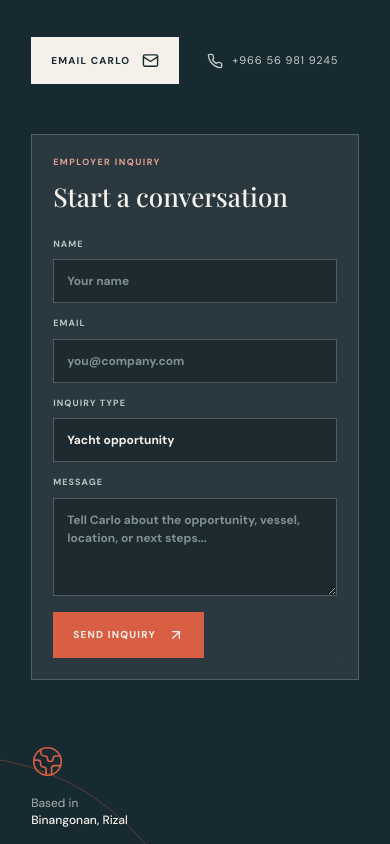
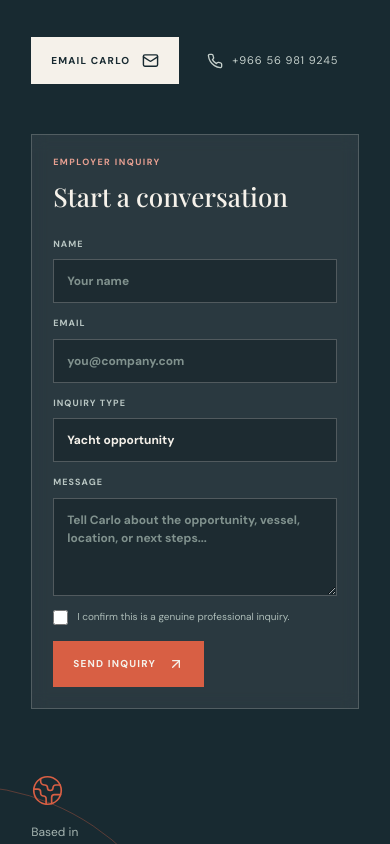
Before and after one commit to carlocorro0620-byte/carlo-corro-culinary, a React (Vite) app in the folder client/: page / in a window 390 px wide. Shown: the part 8560-9404 px from the top of the page. Built offline with nearby package versions, Linux system fonts and the light colour scheme; a web font is replaced by a local one.

Commit message:
Checkpoint: Added a hidden honeypot field, minimum form-completion time check, human-confirmation checkbox, and accessible error messages to reduce fake employer inquiries. Verified the responsive layout and clean TypeScript status.

```diff
--- a/client/src/index.css
+++ b/client/src/index.css
@@ -161,6 +161,7 @@ h2 { font-size: clamp(42px, 5.2vw, 72px); line-height: .97; letter-spacing: -.05
 .form-intro { display: grid; gap: 7px; margin-bottom: 22px; }
 .form-intro span { color: #e7a092; font-size: 9px; letter-spacing: .16em; font-weight: 700; }
 .form-intro strong { font-family: 'Playfair Display', serif; font-size: 26px; font-weight: 500; }
+.honeypot-field { position: absolute !important; width: 1px !important; height: 1px !important; overflow: hidden !important; clip: rect(0 0 0 0) !important; clip-path: inset(50%) !important; white-space: nowrap !important; margin: -1px !important; padding: 0 !important; border: 0 !important; }
 .contact-form label { display: grid; gap: 8px; color: #bac7c4; font-size: 9px; font-weight: 700; letter-spacing: .12em; text-transform: uppercase; margin-bottom: 14px; }
 .contact-form input, .contact-form select, .contact-form textarea { width: 100%; border: 1px solid rgba(245,241,234,.24); background: rgba(16,31,37,.5); color: var(--cream); padding: 12px 13px; font-family: 'DM Sans', sans-serif; font-size: 12px; letter-spacing: 0; text-transform: none; outline: none; transition: border-color .18s ease, background .18s ease; }
 .contact-form input::placeholder, .contact-form textarea::placeholder { color: #81928e; }
@@ -168,8 +169,11 @@ h2 { font-size: clamp(42px, 5.2vw, 72px); line-height: .97; letter-spacing: -.05
 .contact-form select { appearance: none; }
 .contact-form textarea { resize: vertical; min-height: 98px; line-height: 1.5; }
 .form-row { display: grid; grid-template-columns: 1fr 1fr; gap: 12px; }
+.human-check { display: flex !important; grid-template-columns: none !important; align-items: flex-start; gap: 9px !important; color: #aebdb9 !important; font-size: 10px !important; line-height: 1.45; letter-spacing: 0 !important; text-transform: none !important; font-weight: 400 !important; }
+.human-check input { width: 15px; height: 15px; margin: 0; accent-color: var(--coral); flex: 0 0 auto; }
 .form-submit { margin-top: 2px; background: var(--coral); color: var(--cream); cursor: pointer; border: 0; }
 .form-status { color: #e7a092 !important; font-size: 10px !important; margin: 13px 0 0 !important; }
+.form-error { color: #f0b0a2 !important; }
 .contact-side { align-self: end; border-left: 1px solid rgba(255,255,255,.17); padding: 15px 0 5px 30px; display: grid; gap: 17px; color: #a5b4b0; font-size: 12px; line-height: 1.45; }
 .contact-side svg { color: var(--coral); }
 .contact-side b { color: var(--cream); font-weight: 500; }
--- a/client/src/pages/Home.tsx
+++ b/client/src/pages/Home.tsx
@@ -78,6 +78,9 @@ export default function Home() {
   const [menuOpen, setMenuOpen] = useState(false);
   const [scrolled, setScrolled] = useState(false);
   const [contactSent, setContactSent] = useState(false);
+  const [contactError, setContactError] = useState("");
+  const [formStartedAt, setFormStartedAt] = useState<number | null>(null);
+  const [humanCheck, setHumanCheck] = useState(false);
 
   useEffect(() => {
     const onScroll = () => setScrolled(window.scrollY > 18);
@@ -93,10 +96,20 @@ export default function Home() {
   const handleContactSubmit = (event: FormEvent<HTMLFormElement>) => {
     event.preventDefault();
     const form = new FormData(event.currentTarget);
+    const honeypot = String(form.get("website") || "").trim();
     const name = String(form.get("name") || "").trim();
     const email = String(form.get("email") || "").trim();
     const inquiry = String(form.get("inquiry") || "General opportunity");
     const message = String(form.get("message") || "").trim();
+    if (honeypot || (formStartedAt && Date.now() - formStartedAt < 2500)) {
+      setContactError("Please wait a moment and try again.");
+      return;
+    }
+    if (!humanCheck) {
+      setContactError("Please confirm that you are sending a genuine professional inquiry.");
+      return;
+    }
+    setContactError("");
     const subject = encodeURIComponent(`${inquiry} — portfolio inquiry from ${name}`);
     const body = encodeURIComponent(`Name: ${name}\nEmail: ${email}\nInquiry: ${inquiry}\n\nMessage:\n${message}`);
     setContactSent(true);
@@ -206,12 +219,15 @@ export default function Home() {
 
         <section className="contact-section" id="contact">
           <div className="contact-inner"><div className="section-kicker light-kicker">The next service</div><h2>Let's create something<br /><i>worth remembering.</i></h2><p>For yacht, culinary leadership, sushi, Italian cuisine, pastry, and high-volume hospitality opportunities.</p><div className="contact-actions"><a className="button button-light" href="mailto:carlocorro0620@gmail.com">Email Carlo <Mail size={17} /></a><a className="contact-detail" href="tel:+966569819245"><Phone size={16} />+966 56 981 9245</a></div></div>
-          <form className="contact-form" onSubmit={handleContactSubmit}>
+          <form className="contact-form" onSubmit={handleContactSubmit} onFocus={() => setFormStartedAt((startedAt) => startedAt ?? Date.now())}>
             <div className="form-intro"><span>EMPLOYER INQUIRY</span><strong>Start a conversation</strong></div>
+            <label className="honeypot-field" aria-hidden="true">Website<input name="website" type="text" tabIndex={-1} autoComplete="off" /></label>
             <div className="form-row"><label>Name<input name="name" type="text" placeholder="Your name" required /></label><label>Email<input name="email" type="email" placeholder="you@company.com" required /></label></div>
             <label>Inquiry type<select name="inquiry" defaultValue="Yacht opportunity"><option>Yacht opportunity</option><option>Chef / kitchen role</option><option>Interview request</option><option>Reference request</option><option>Other opportunity</option></select></label>
             <label>Message<textarea name="message" placeholder="Tell Carlo about the opportunity, vessel, location, or next steps..." rows={4} required /></label>
+            <label className="human-check"><input type="checkbox" checked={humanCheck} onChange={(event) => setHumanCheck(event.target.checked)} /> <span>I confirm this is a genuine professional inquiry.</span></label>
             <button className="button form-submit" type="submit">Send inquiry <ArrowUpRight size={16} /></button>
+            {contactError && <p className="form-status form-error" role="alert">{contactError}</p>}
             {contactSent && <p className="form-status" role="status">Your email composer is opening with the inquiry prepared.</p>}
           </form>
           <div className="contact-side"><Globe2 size={33} strokeWidth={1.2} /><span>Based in<br /><b>Binangonan, Rizal</b></span><small>Open to international hospitality opportunities</small></div>
```
